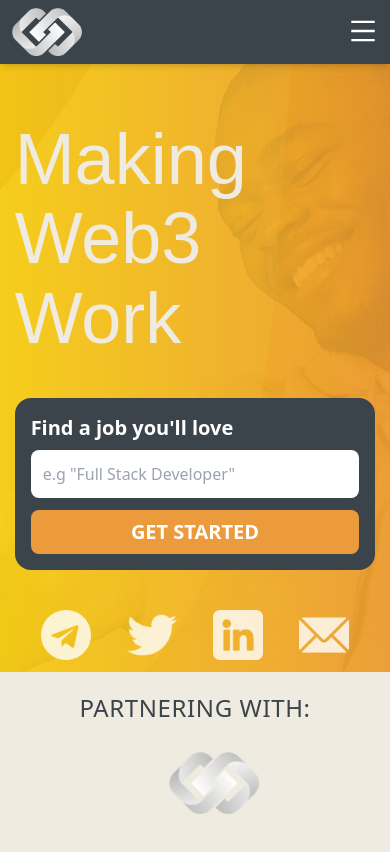
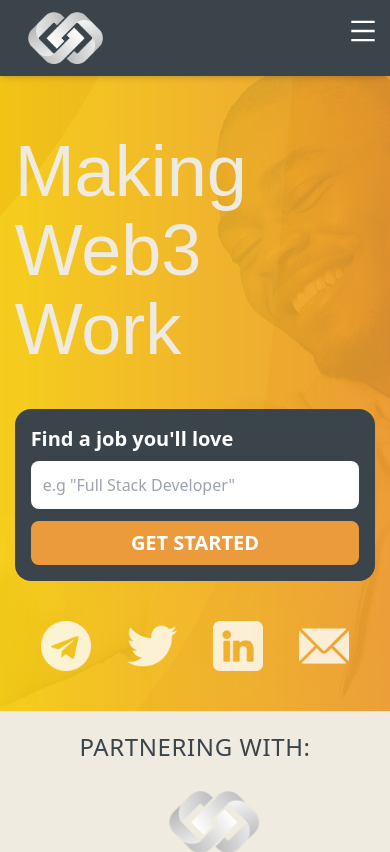
Before and after one commit to CBRecruitment/cb-recruitment, a Next.js app: page / in a window 390 px wide. Shown: the top 852 px of the page. Built offline with nearby package versions, Linux system fonts and the light colour scheme.

Commit message:
Responsive design

```diff
--- a/components/General/SocialMediaIcons.tsx
+++ b/components/General/SocialMediaIcons.tsx
@@ -4,7 +4,7 @@ import React from 'react';
 
 const SocialMediaIcons = () => {
   return (
-    <div className='flex justify-around w-[90%] mx-auto space-x-5 mt-10 pb-3 sm:w-[60%] sm:mx-0 md:w-[40%] lg:w-[30%] xl:w-[25%] 2xl:w-[20%] opacity-80'>
+    <div className='flex justify-around w-[90%] mx-auto space-x-5 mt-10 pb-10 sm:w-[60%] sm:mx-0 md:w-[40%] lg:w-[30%] xl:w-[25%] 2xl:w-[20%] opacity-80'>
       <Link href='https://t.me/CBR_Jobs' target='_blank'>
         <Image
           className='hover:scale-110 ease-in-out duration-200'
--- a/components/Home/Hero/Hero.module.css
+++ b/components/Home/Hero/Hero.module.css
@@ -12,7 +12,7 @@
 @media screen and (min-width: 450px) {
     .bg {
       background: url('/assets/branding/hero_banner.png');
-      background-position: center top;
+      background-position: center;
       background-size: cover;
     }
 }
--- a/components/Home/Hero/Hero.tsx
+++ b/components/Home/Hero/Hero.tsx
@@ -8,18 +8,17 @@ import Partners from '../Partners/Partners';
 
 const Hero = () => {
   return (
-    <div className='flex flex-col h-screen'>
+    <div className='md:flex md:flex-col md:h-screen'>
       <Nav />
-      <div className={clsx('flex-grow', styles.bg)}>
+      <div className={clsx('md:flex-grow', styles.bg)}>
         <div className='w-[92.5%] m-auto pt-14'>
-          <h1 className='text-[var(--cream)] w-[30%] text-left Anton-Regular text-7xl leading-[1.1] lg:w-[10%] lg:text-8xl'>
+          <h1 className='text-[var(--cream)] w-[30%] text-left Anton-Regular text-7xl leading-[1.1] lg:w-[10%] lg:text-8xl 2xl:text-9xl 2xl:leading-[1.2]'>
             Making Web3 Work
           </h1>
           <HeroSearchBar />
           <SocialMediaIcons />
         </div>
       </div>
-      <Partners />
     </div>
   );
 };
--- a/components/Navbar/Nav.tsx
+++ b/components/Navbar/Nav.tsx
@@ -13,14 +13,14 @@ const Nav = () => {
   let [open, setOpen] = useState(false);
   return (
     <div className='shadow-md w-full sticky top-0 left-0 z-20'>
-      <div className='md:flex items-center justify-between bg-[var(--gray)] p-2 md:px-10 px-3'>
+      <div className='md:flex items-center justify-between bg-[var(--gray)] p-3 md:px-10 px-3'>
         <Link href='/'>
           <Image
             src={'/assets/branding/cblogo-whitev2.png'}
             alt='CBR Logo'
-            width={70}
-            height={70}
-            className='md:ml-12 lg:ml-20 xl:ml-28'
+            width={75}
+            height={75}
+            className='ml-4 xl:ml-8'
           />
         </Link>
 
--- a/pages/index.tsx
+++ b/pages/index.tsx
@@ -16,6 +16,7 @@ const Home = ({ allPosts }: Props) => {
   return (
     <div>
       <Hero />
+      <Partners />
       <LearnMore />
       <CBRAcademy />
       <VideoProfessionals />
```
